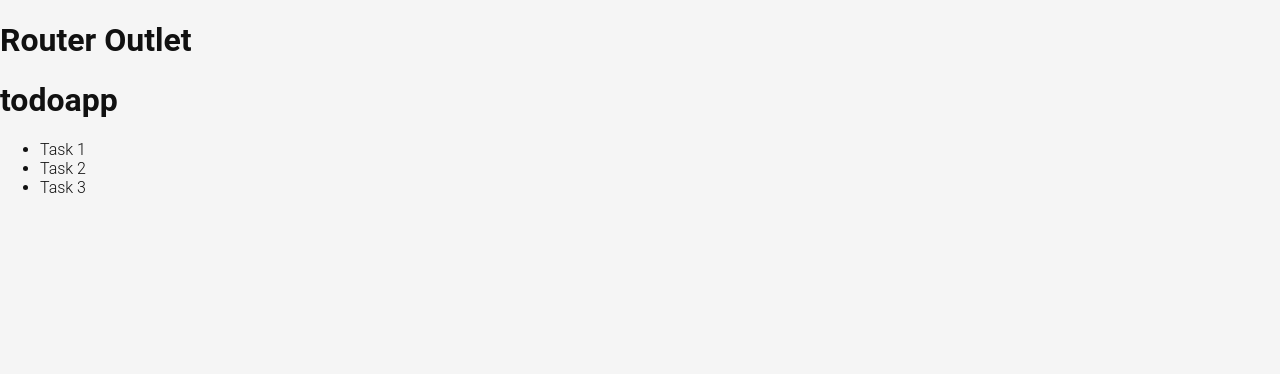
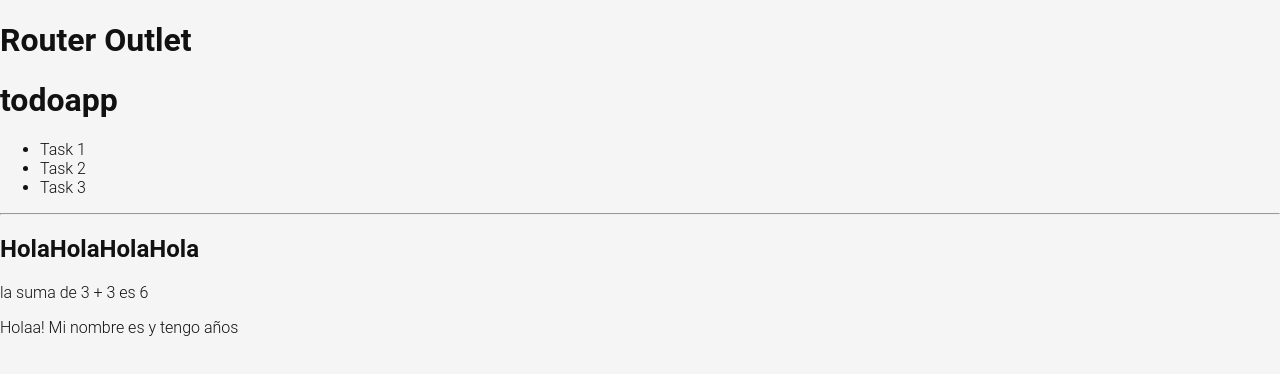
Before and after one commit to gagandsk/angular, an Angular app: page /labs in a window 1280 px wide. Shown: the top 374 px of the page. Built offline with nearby package versions, Linux system fonts and the light colour scheme.

Commit message:
Transmisión de Datos a Templates

```diff
--- a/src/app/pages/labs/labs.component.html
+++ b/src/app/pages/labs/labs.component.html
@@ -12,5 +12,9 @@
         {{ task }}
       </li>
     </ul>
+    <hr />
+    <h2>{{ "Hola".repeat(4) }}</h2>
+    <p>la suma de 3 + 3 es {{ 3 + 3 }}</p>
+    <p>Holaa! Mi nombre es {{ name }} y tengo {{ age }} años</p>
   </body>
 </html>
```
